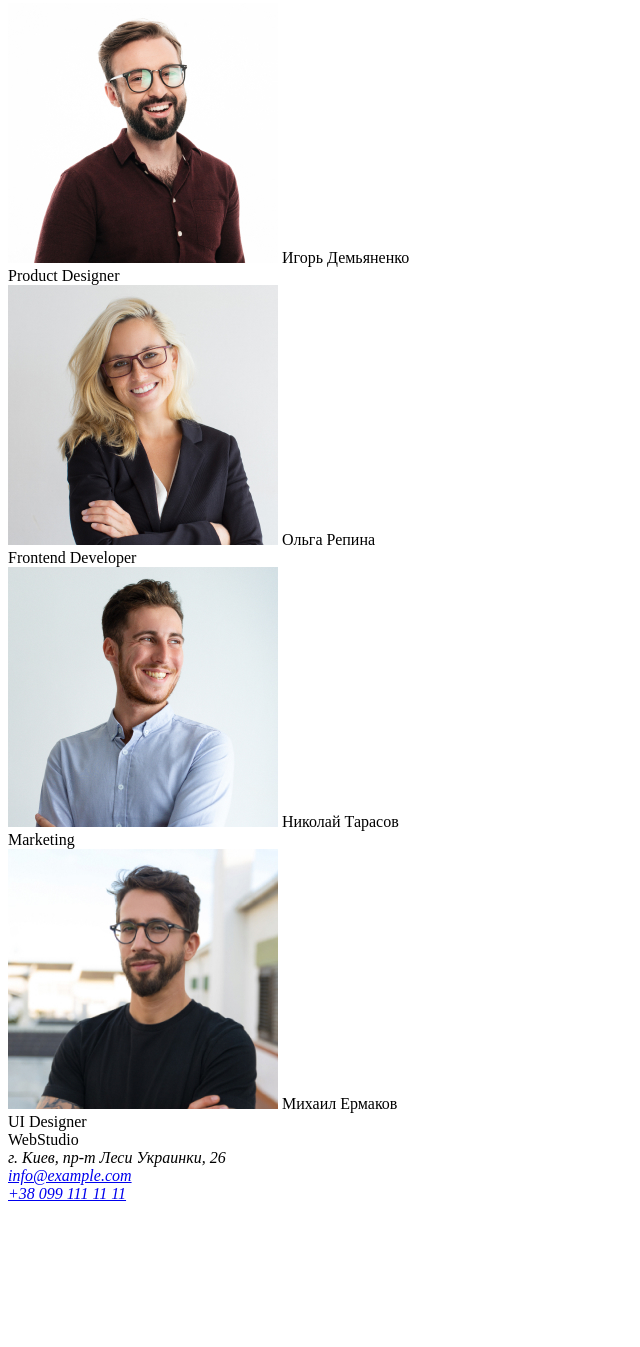
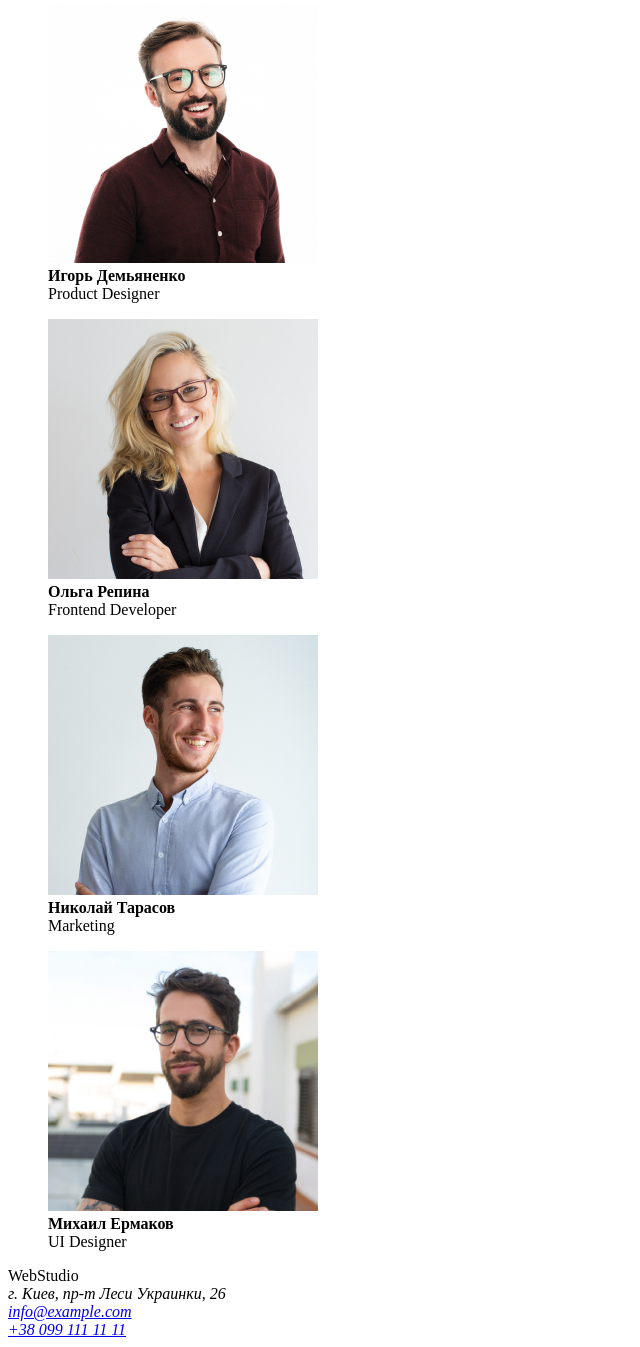
Before and after one commit to dmitrij-pularija/goit-markup-hw-01, a plain HTML site: page index.html in a window 1280 px wide. Shown: the part 888-2235 px from the top of the page, without its empty margins (0-640 px from the left). Before the commit the page ends 2099 px from the top, so only its background shows below. Drawn offline with Linux system fonts and the light colour scheme.

Commit message:
Update index.html

```diff
--- a/index.html
+++ b/index.html
@@ -34,32 +34,40 @@
         </section>
         <section>
             <h2>Чем мы занимаемся</h2>
-            <img src="images/box1.jpg" alt="Фото box1" width="370">
-            <img src="images/box2.jpg" alt="Фото box2" width="370">
-            <img src="images/box3.jpg" alt="Фото box3" width="370">
+            <img src="images/box1.jpg" alt="Фото box1" width="370"/>
+            <img src="images/box2.jpg" alt="Фото box2" width="370"/>
+            <img src="images/box3.jpg" alt="Фото box3" width="370"/>
         </section>
         <section>
             <h2>Наша команда</h2>
-            <div>
-                <img src="images/card1.jpg" alt="Фото Игоря Демьяненко" width="270">
-                Игорь Демьяненко<br />
-                Product Designer
-            </div>
-            <div>
-                <img src="images/card2.jpg" alt="Фото Ольги Репиной" width="270">
-                Ольга Репина<br />
-                Frontend Developer
-            </div>
-            <div>
-                <img src="images/card3.jpg" alt="Фото  Николая Тарасова" width="270">
-                Николай Тарасов<br />
-                Marketing
-            </div>
-            <div>
-                <img src="/images/card4.jpg" alt="Фото Михаила Ермакова" width="270">
-                Михаил Ермаков<br />
-                UI Designer
-            </div>
+            <figure>
+                <img src="images/card1.jpg" alt="Фото Игоря Демьяненко" width="270"/>
+                <figcaption>
+                    <b>Игорь Демьяненко</b><br />
+                    Product Designer
+                </figcaption>
+            </figure>
+            <figure>
+                <img src="images/card2.jpg" alt="Фото Ольги Репиной" width="270"/>
+                <figcaption>
+                    <b>Ольга Репина</b><br />
+                    Frontend Developer
+                </figcaption>
+            </figure>
+            <figure>
+                <img src="images/card3.jpg" alt="Фото  Николая Тарасова" width="270"/>
+                <figcaption>
+                    <b>Николай Тарасов</b><br />
+                    Marketing
+                </figcaption>
+            </figure>
+            <figure>
+                <img src="images/card4.jpg" alt="Фото Михаила Ермакова" width="270"/>
+                <figcaption>
+                    <b>Михаил Ермаков</b><br />
+                    UI Designer
+                </figcaption>
+            </figure>
         </section>
     </main>
     <footer>
```
